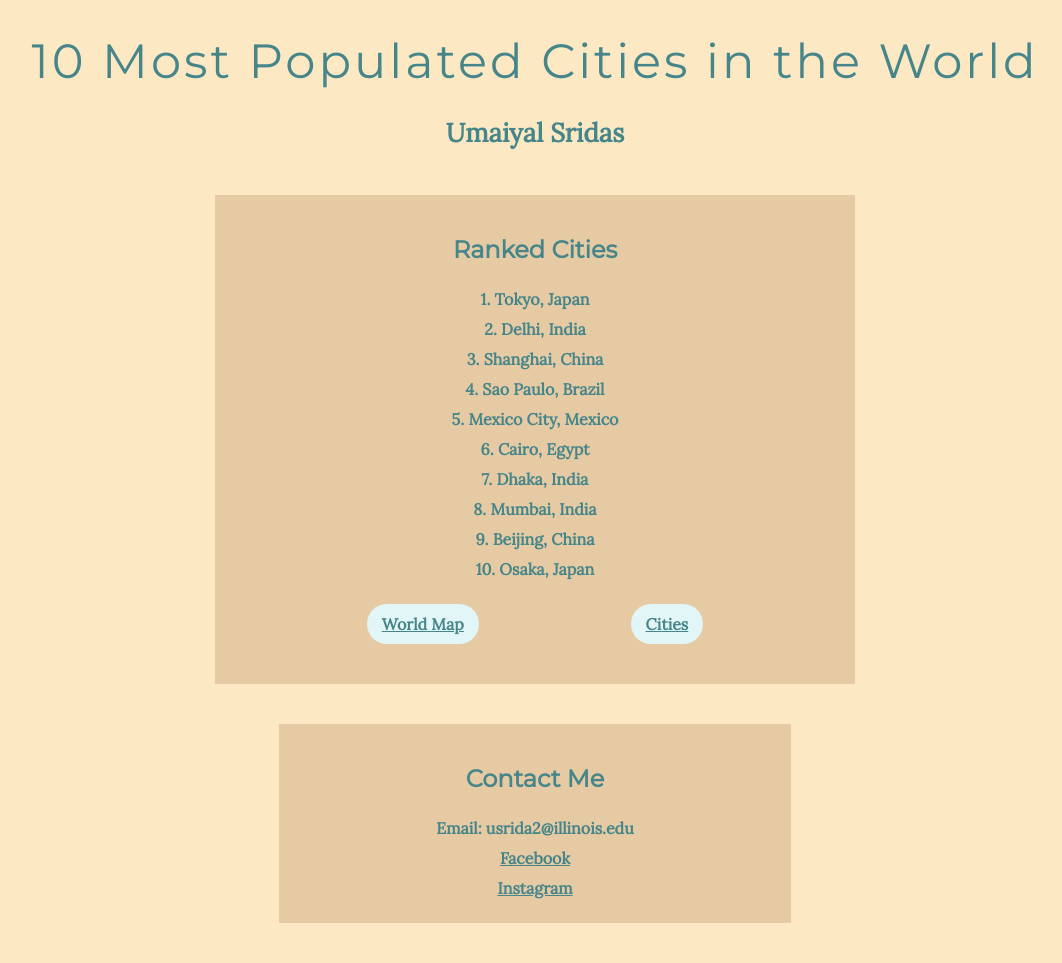
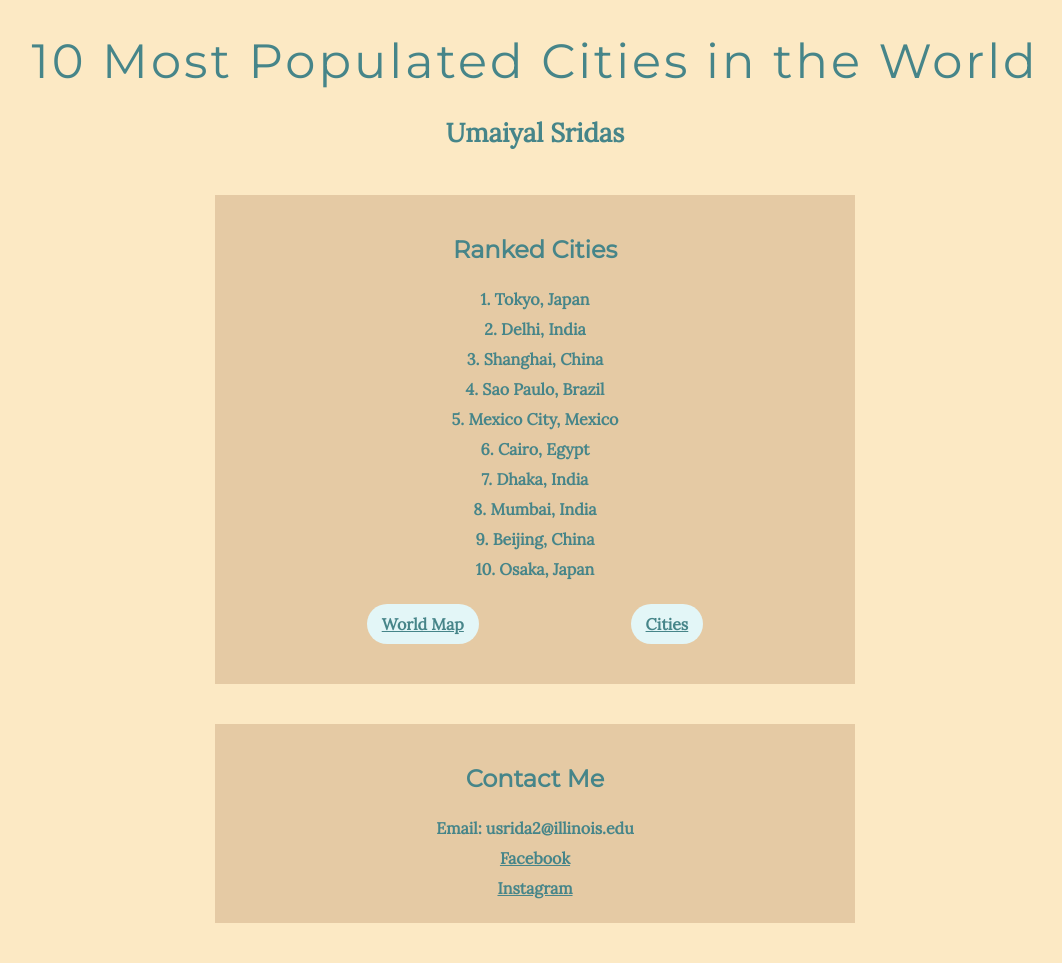
Before and after one commit to usridas/most-populated-cities-in-the-world.github.io, a Jekyll site: the page built from index.md, in a window 1280 px wide. Shown: the whole page, without its empty margins (105-1167 px from the left). Built offline with Jekyll 4.4.1, drawn with Linux system fonts in a browser that asks for light colours.

Commit message:
Update home.scss

```diff
--- a/assets/home.scss
+++ b/assets/home.scss
@@ -33,6 +33,6 @@
 
 @media (min-width: 200px) {
   .contact-me {
-    width: 40vw;
+    width: 50vw;
   }
 }
```
